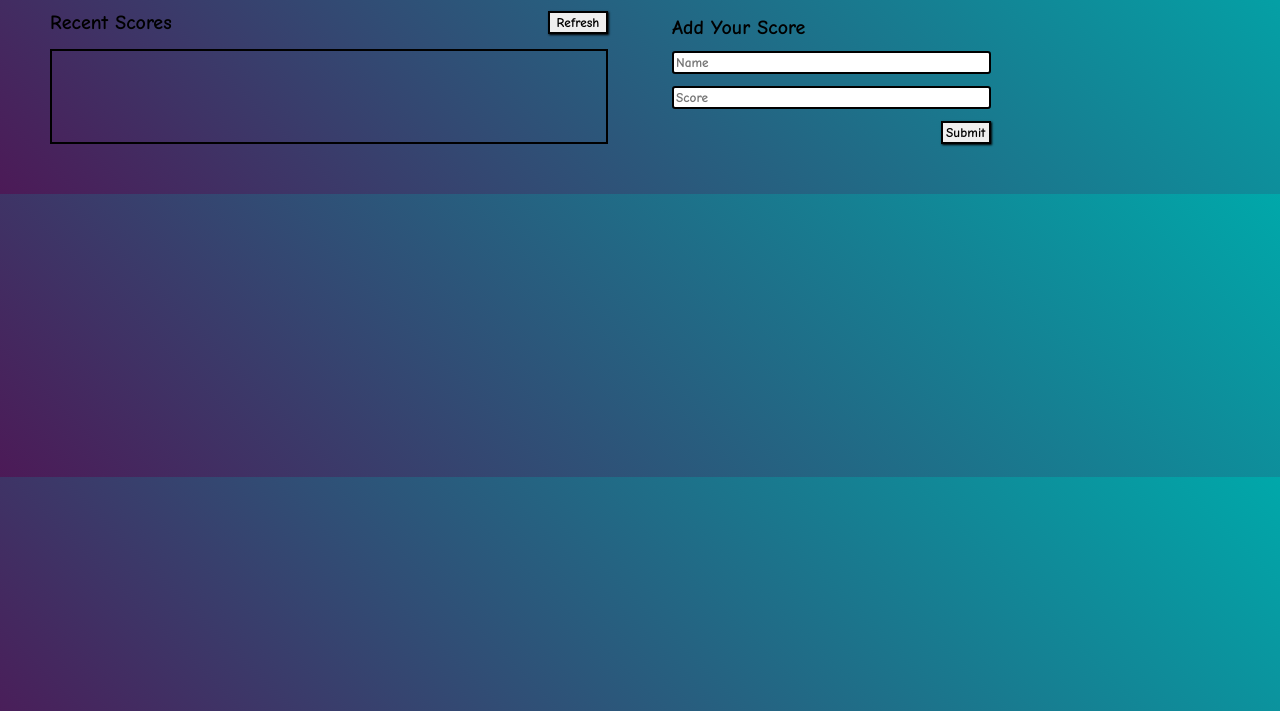
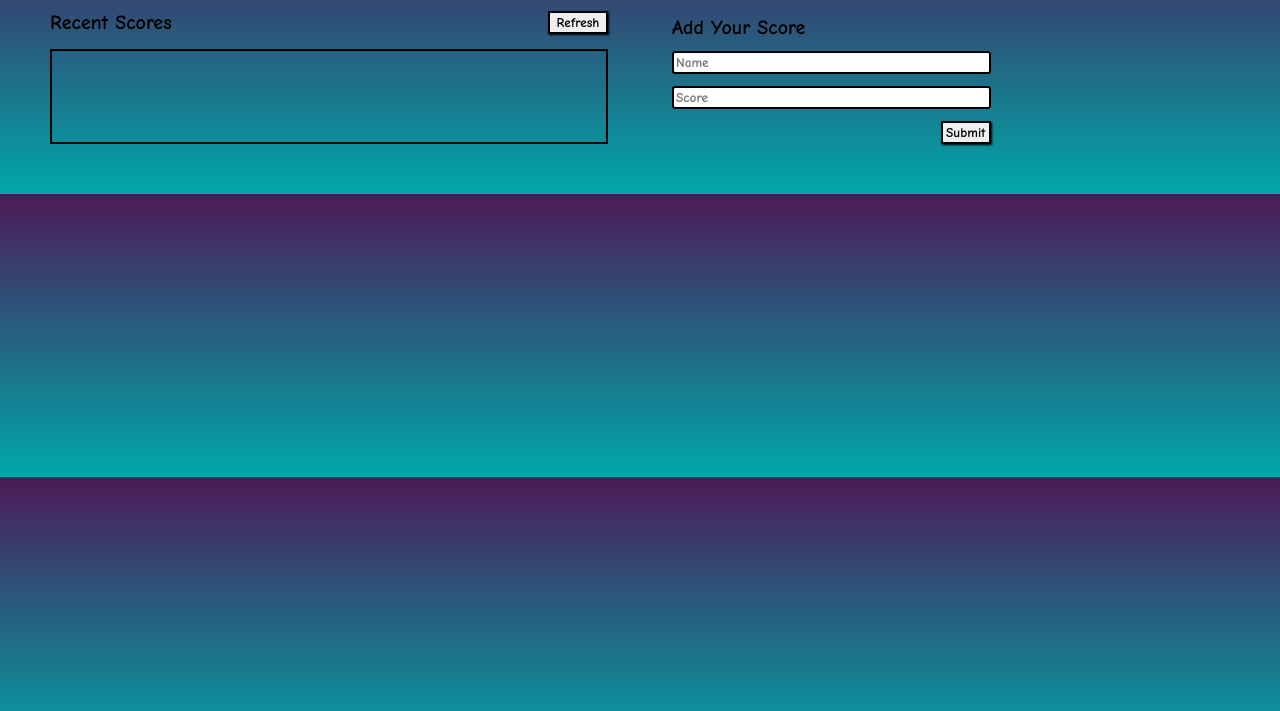
Before and after one commit to joyapisi/Leaderboard, a website built with webpack: page src/index.html in a window 1280 px wide. Shown: the part 89-800 px from the top of the page. Built offline with nearby package versions, Linux system fonts and the light colour scheme; no server answers.

Commit message:
Update style.css

```diff
--- a/src/style.css
+++ b/src/style.css
@@ -12,7 +12,7 @@
 
 body {
   padding: 30px;
-  background-image: linear-gradient(45deg, #4c1a57, #00a8aa);
+  background-image: linear-gradient(#4c1a57, #00a8aa);
 }
 
 h3 {
```
